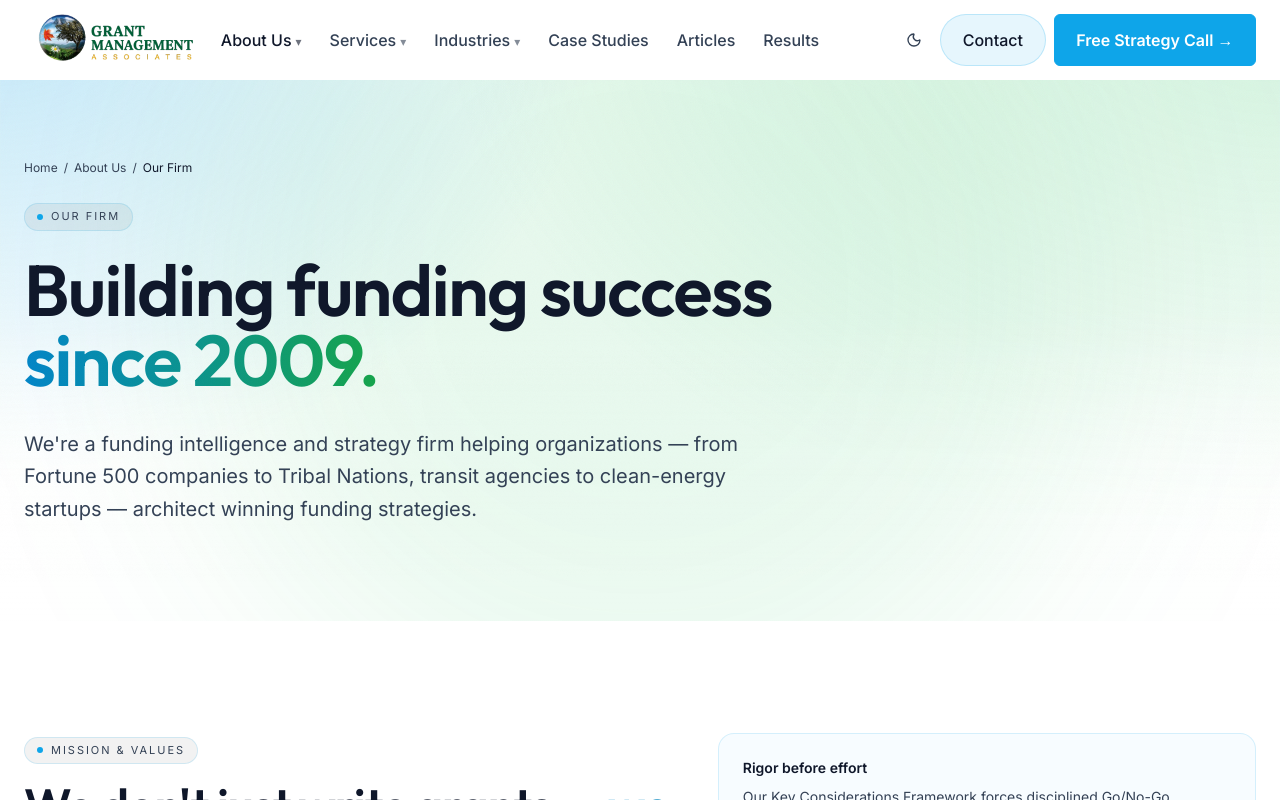
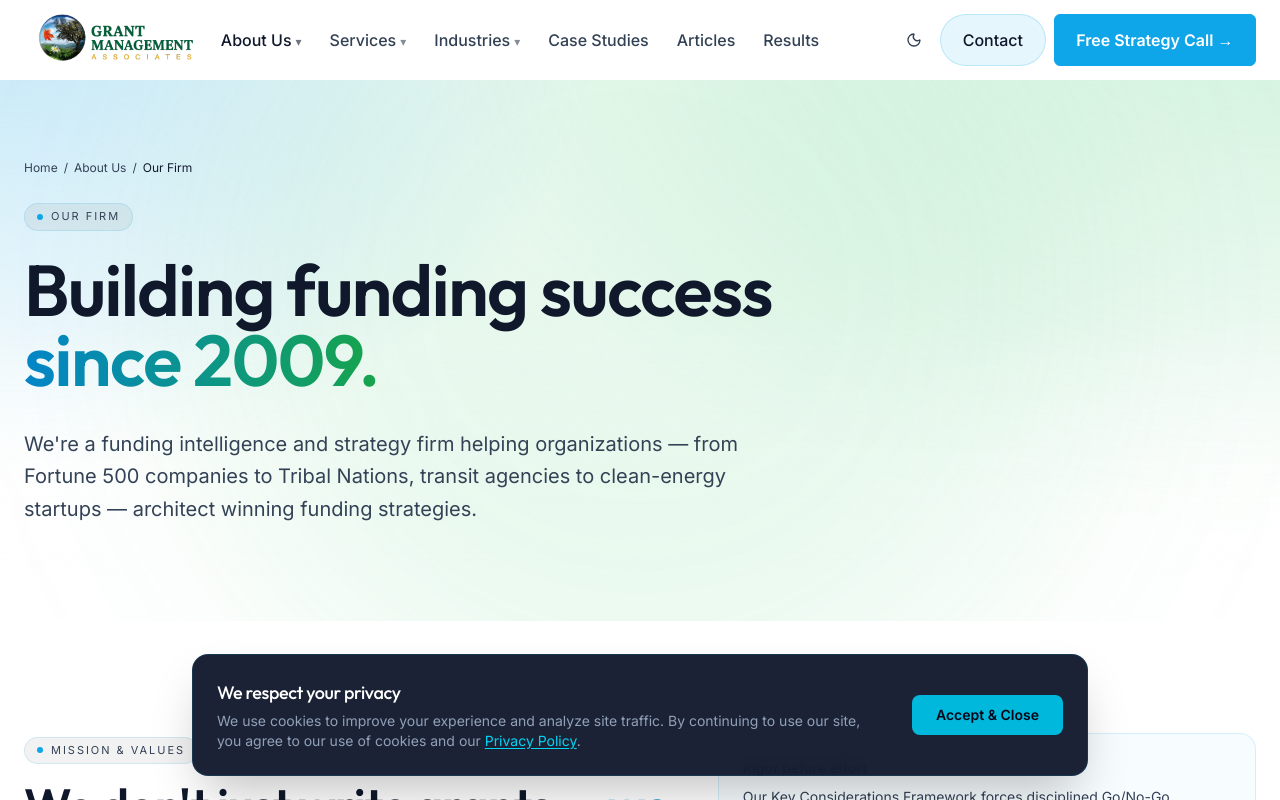
Before and after one commit to Grantmanagementassoc/Grantmanagementassociates, a Next.js app: page /about/firm in a window 1280 px wide. Shown: the top 800 px of the page. Built offline with nearby package versions, Linux system fonts and the light colour scheme.

Commit message:
chore: Launch readiness checklist updates (analytics, cookies, favicon)

```diff
--- a/package.json
+++ b/package.json
@@ -9,6 +9,7 @@
     "typecheck": "tsc --noEmit"
   },
   "dependencies": {
+    "@next/third-parties": "^16.3.3",
     "@tailwindcss/typography": "^0.5.20",
     "cheerio": "^1.2.0",
     "clsx": "^2.1.1",
--- a/src/app/layout.tsx
+++ b/src/app/layout.tsx
@@ -5,6 +5,8 @@ import "./globals.css";
 import { SiteHeader } from "@/components/site/site-header";
 import { SiteFooter } from "@/components/site/site-footer";
 import { ThemeProvider } from "@/components/theme-provider";
+import { GoogleAnalytics } from "@next/third-parties/google";
+import { CookieConsent } from "@/components/site/cookie-consent";
 import { site } from "@/lib/content";
 
 const inter = Inter({ subsets: ["latin"], variable: "--font-sans" });
@@ -62,7 +64,9 @@ export default function RootLayout({ children }: { children: ReactNode }) {
           <SiteHeader />
           <main id="main">{children}</main>
           <SiteFooter />
+          <CookieConsent />
         </ThemeProvider>
+        <GoogleAnalytics gaId="G-XXXXXXXXXX" />
         <script
           type="application/ld+json"
           dangerouslySetInnerHTML={{ __html: JSON.stringify(orgJsonLd) }}
--- /dev/null
+++ b/src/components/site/cookie-consent.tsx
@@ -0,0 +1,49 @@
+"use client";
+
+import { useState, useEffect } from "react";
+import Link from "next/link";
+
+export function CookieConsent() {
+  const [show, setShow] = useState(false);
+
+  useEffect(() => {
+    // Check if the user has already consented
+    const hasConsented = localStorage.getItem("gma-cookie-consent");
+    if (!hasConsented) {
+      setShow(true);
+    }
+  }, []);
+
+  const handleAccept = () => {
+    localStorage.setItem("gma-cookie-consent", "true");
+    setShow(false);
+  };
+
+  if (!show) return null;
+
+  return (
+    <div className="fixed bottom-0 left-0 right-0 z-50 p-4 md:p-6 pb-[env(safe-area-inset-bottom)] pointer-events-none">
+      <div className="max-w-4xl mx-auto">
+        <div className="bg-slate-900/95 backdrop-blur-md border border-glass-border shadow-2xl rounded-2xl p-6 pointer-events-auto flex flex-col md:flex-row items-center justify-between gap-6">
+          <div className="flex-1">
+            <h3 className="text-white font-medium mb-1">We respect your privacy</h3>
+            <p className="text-sm text-slate-400">
+              We use cookies to improve your experience and analyze site traffic. By continuing to use our site, you agree to our use of cookies and our{" "}
+              <Link href="/privacy-policy" className="text-cyan-400 hover:text-cyan-300 underline underline-offset-2">
+                Privacy Policy
+              </Link>.
+            </p>
+          </div>
+          <div className="flex flex-col sm:flex-row gap-3 w-full md:w-auto">
+            <button
+              onClick={handleAccept}
+              className="bg-cyan-500 hover:bg-cyan-400 text-slate-950 px-6 py-2.5 rounded-lg text-sm font-semibold transition-colors whitespace-nowrap"
+            >
+              Accept & Close
+            </button>
+          </div>
+        </div>
+      </div>
+    </div>
+  );
+}
```
Also changed, not shown: src/app/icon.png (added), 1 other file (tests, documents, lock files or other folders).
